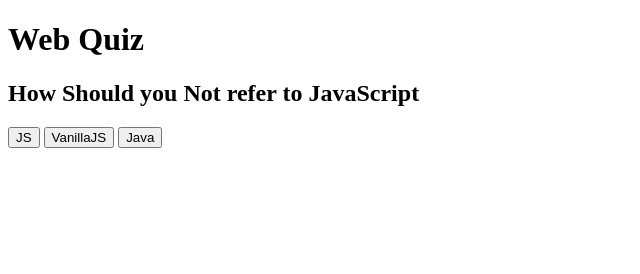
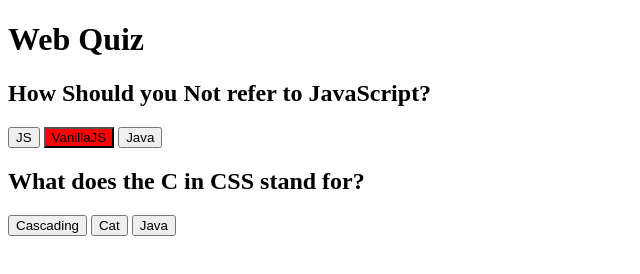
Before and after one commit to Jordan-S435/quiz, a plain HTML site: page index.html in a window 1280 px wide. Both pictures are taken after a click on the button "VanillaJS". Shown: the whole page, without its empty margins (0-640 px from the left). Drawn offline with Linux system fonts and the light colour scheme.

Commit message:
Update index.html

```diff
--- a/index.html
+++ b/index.html
@@ -8,10 +8,27 @@
 <body>
     <h1>Web Quiz</h1>
 
-    <h2>How Should you Not refer to JavaScript</h2>
+    <h2>How Should you Not refer to JavaScript?</h2>
 
-    <button>JS</button>
-    <button>VanillaJS</button>
-    <button>Java</button>
+    <button onclick="check(this)">JS</button>
+    <button onclick="check(this)">VanillaJS</button>
+    <button onclick="check(this)">Java</button>
+
+    <h2>What does the C in CSS stand for?</h2>
+
+    <button onclick="check(this)" class="correct">Cascading</button>
+    <button onclick="check(this)">Cat</button>
+    <button onclick="check(this)">Java</button>
+
+    <script>
+        function check(button) {
+            if (button.textContent == "Java") {
+                button.style.background = "green";
+        } else {
+            button.style.background = "red";
+        }
+        }
+
+    </script>
 </body>
 </html>
```
